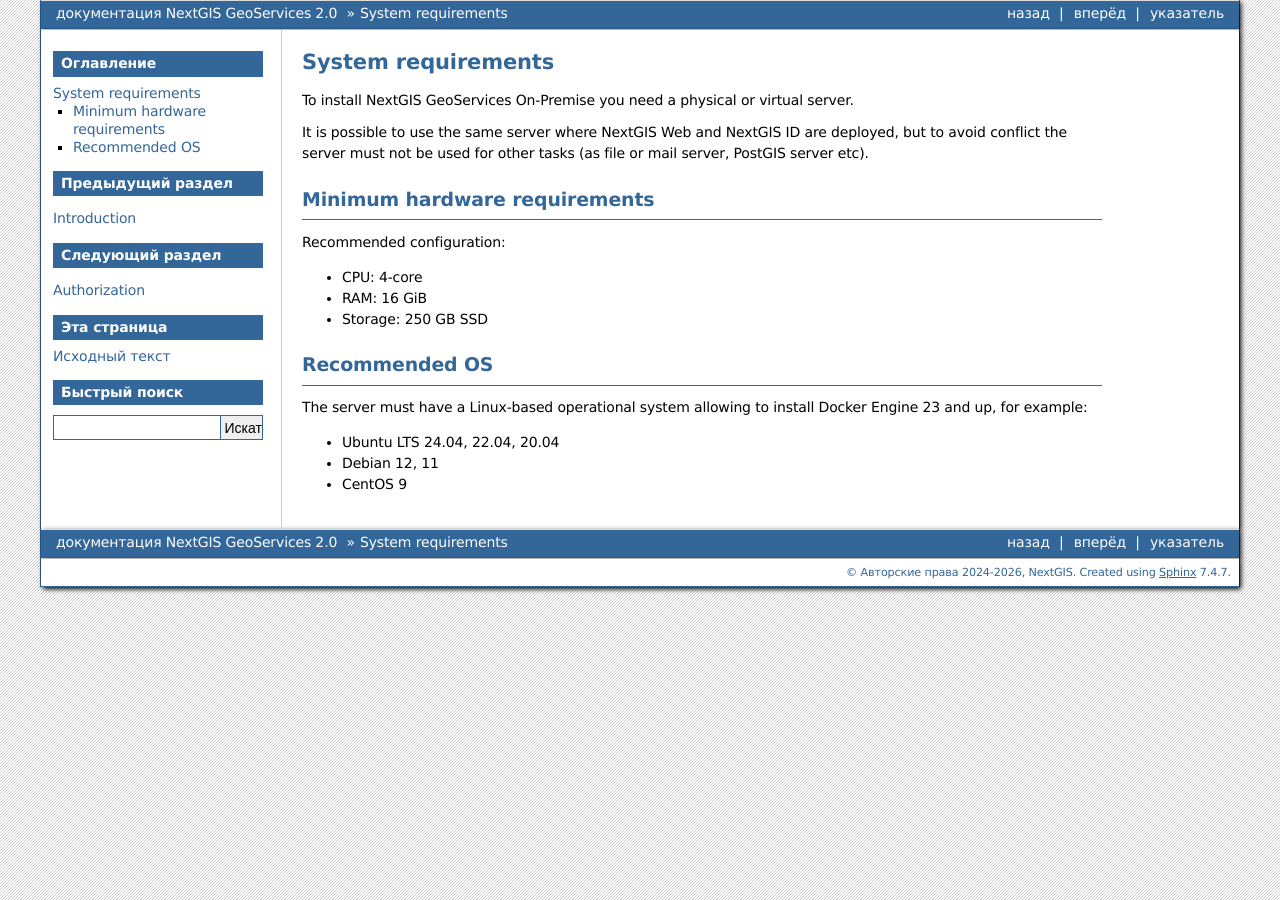
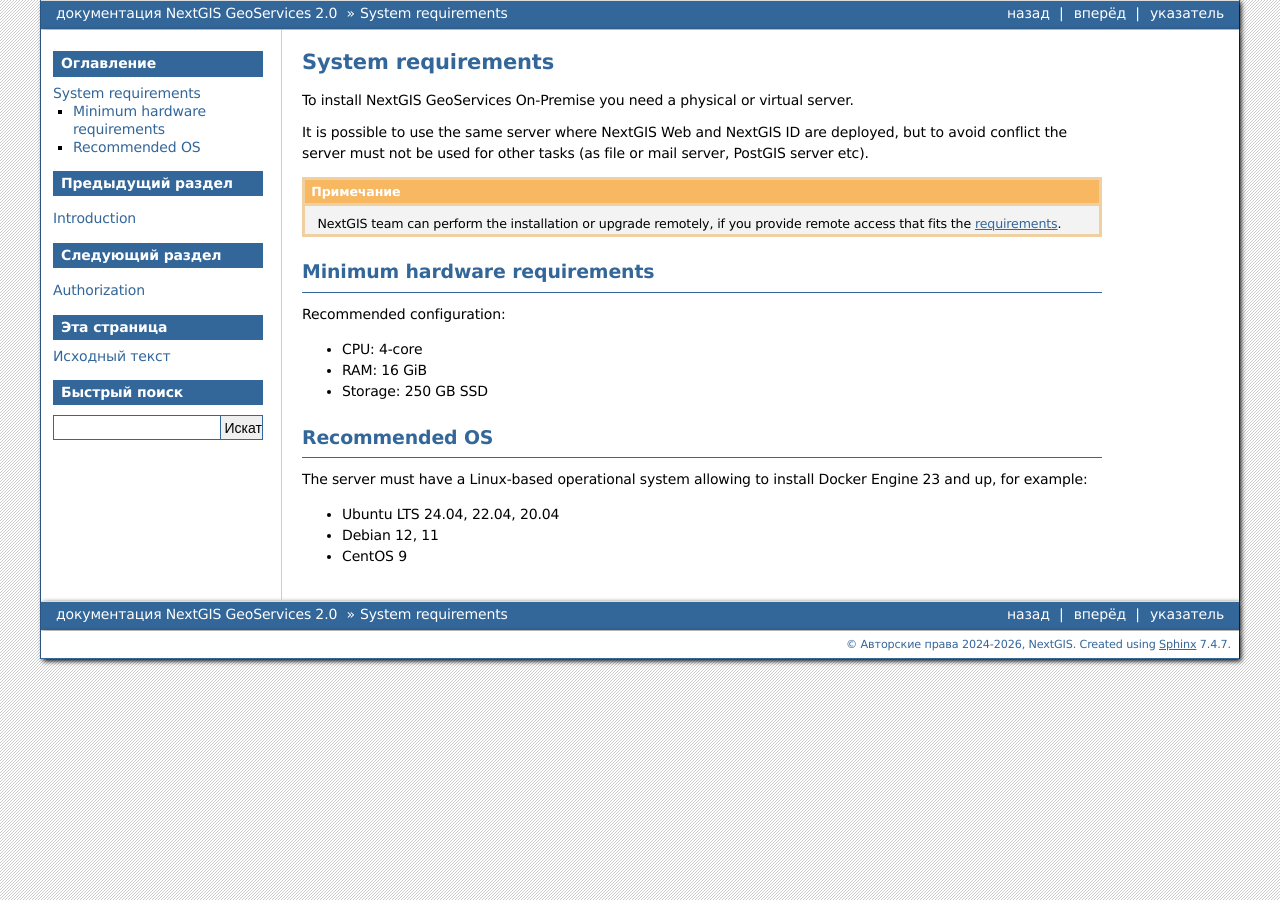
Before and after one commit to nextgis/docs_geoserv_prem, a Sphinx documentation site: the page built from source/sys_req.rst, in a window 1280 px wide. Built offline with Sphinx 7.4.7, drawn with Linux system fonts in a browser that asks for light colours; formulas are drawn with MathJax 3.

Commit message:
link to remote access req

```diff
--- a/source/sys_req.rst
+++ b/source/sys_req.rst
@@ -4,6 +4,8 @@
 To install NextGIS GeoServices On-Premise you need a physical or virtual server.
 
 It is possible to use the same server where NextGIS Web and NextGIS ID are deployed, but to avoid conflict the server must not be used for other tasks (as file or mail server, PostGIS server etc).
+
+.. note:: NextGIS team can perform the installation or upgrade remotely, if you provide remote access that fits the `requirements <https://docs.nextgis.com/docs_ngweb/source/remote.html>`_.
 
 .. _nggs_sys_req_hardw:
 
```
